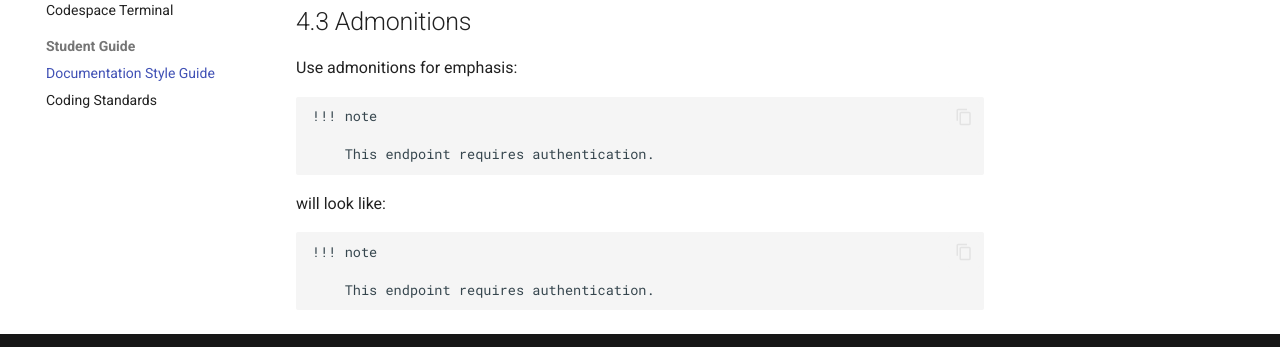
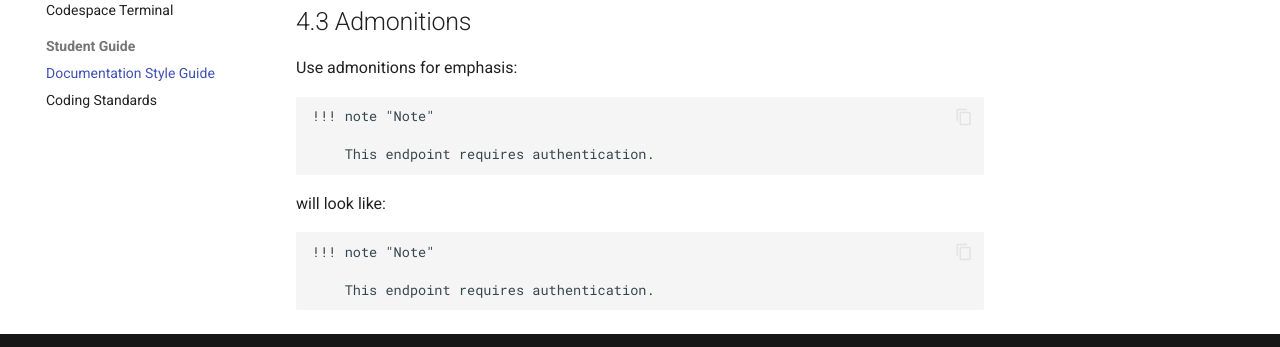
Before and after one commit to detnsw-sydtech/High-Security-Flask-PWA-Repo-Template, an MkDocs documentation site: the page built from docs/student/style-guide.md, in a window 1280 px wide and 900 px high, scrolled down 2266 px. Shown: the part 502-849 px from the top of the window. Built offline with MkDocs 1.6.1 and Material for MkDocs 9.7.7, drawn with Linux system fonts in a browser that asks for light colours.

Commit message:
Update style-guide.md

`````diff
--- a/docs/student/style-guide.md
+++ b/docs/student/style-guide.md
@@ -102,16 +102,16 @@ flowchart TD
 Use admonitions for emphasis:
 
 ````markdown
-!!! note
+!!! note "Note"
 
     This endpoint requires authentication.
+````
 
-````
 
 will look like:
 
 ```
-!!! note
+!!! note "Note"
 
     This endpoint requires authentication.
 ```
`````
